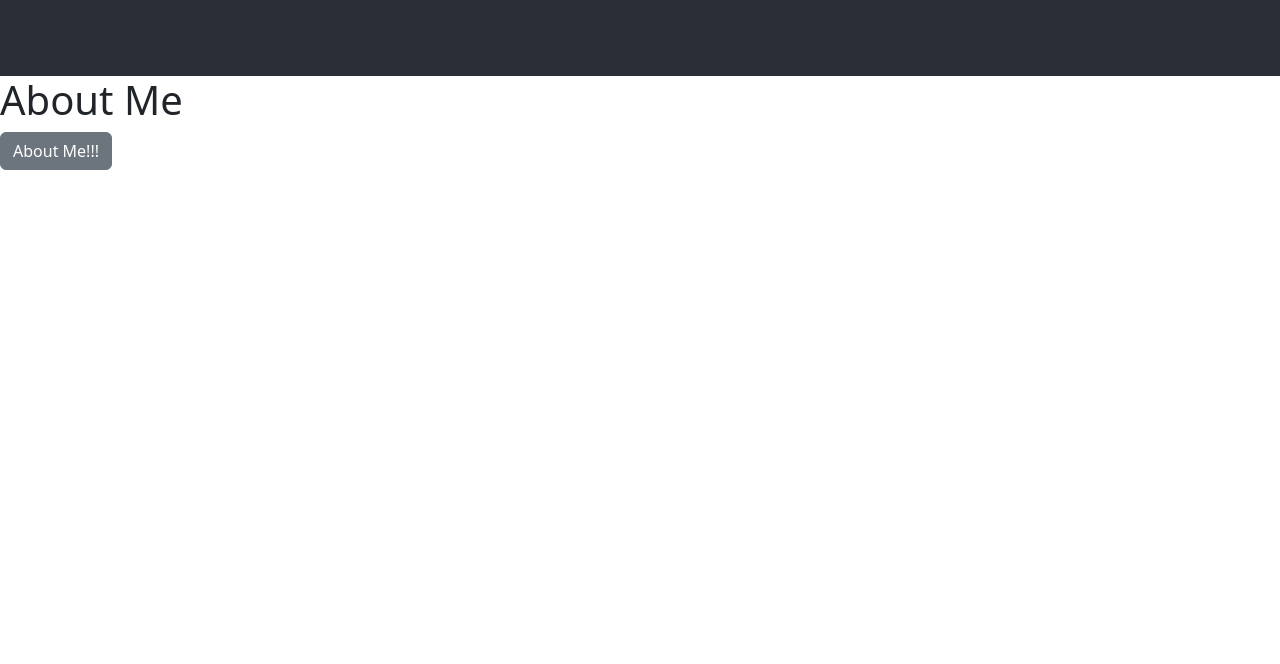
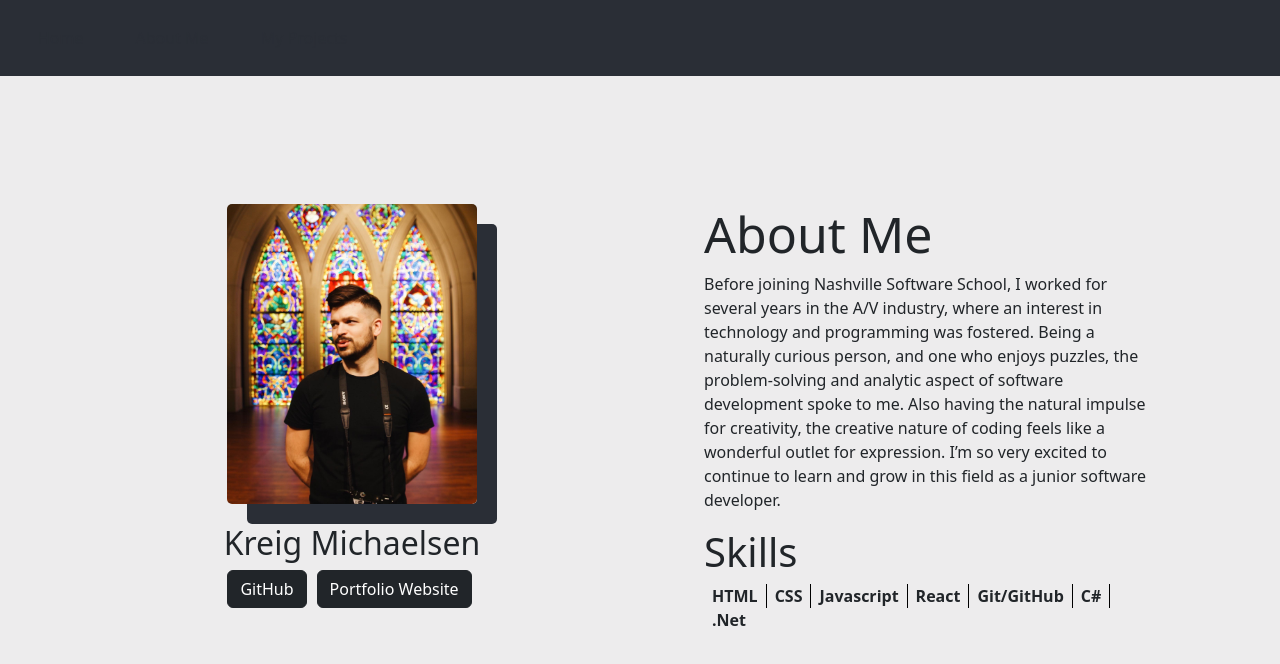
Before and after one commit to KreigMichaelsen/portfolio-website, a React (Create React App) app: page /portfolio-website/aboutMe in a window 1280 px wide. Shown: the top 664 px of the page. Built offline with nearby package versions, Linux system fonts and the light colour scheme.

Commit message:
Finished About Me and starting Projects

```diff
--- a/src/about/AboutMe.css
+++ b/src/about/AboutMe.css
@@ -0,0 +1,82 @@
+.aboutMePageContainer {
+    display: flex;
+    background-color: #edeced;
+    height: 100vh;
+    width: 100vw;
+
+}
+
+
+.aboutMeTextAndTitleContainer {
+    /* background-color: #edeced; */
+    /* background-color:blue; */
+    float: right;
+    width: 55%;
+    text-align: left;
+    padding-top: 10%;
+    padding-left: 10%;
+    padding-right: 10%;
+}
+
+.aboutMePictureAndLinksContainer {
+    /* background-color: yellow; */
+    float: left;
+    width: 45%;
+    padding-top: 10%;
+    padding-left: 10%;
+    text-align: center;
+    justify-content: center;
+}
+
+.aboutMeTitle {
+    font-size: 50px;
+}
+
+.aboutMePicture {
+    border-radius: 5px;
+    box-shadow:  20px 20px 0px #2A2E36;
+}
+
+.aboutMeName {
+    margin-top: 20px;
+
+}
+
+.githubButton {
+    margin-right: 10px;
+    /* background-color: #2A2E36;
+    color: white;
+    border-radius: 10px; */
+}
+
+.githubButton:hover {
+    transform: scale(1.1);
+}
+
+.websiteButton {
+    margin-right: 5px;
+    /* background-color: #2A2E36;
+    color: white;
+    border-radius: 10px; */
+}
+.websiteButton:hover {
+    transform: scale(1.1);
+}
+
+
+.skillsList {
+    list-style: none;
+    font-weight: bold;
+    float: left;
+    padding-left: 0;
+}
+
+.skillsList li{
+    display: inline-block;
+    padding: 0 0.5rem;
+
+}
+
+.skillsList li:not(:last-child){
+    border-right: 1px solid black;
+}
--- a/src/about/AboutMe.js
+++ b/src/about/AboutMe.js
@@ -1,13 +1,33 @@
 import { Button } from "reactstrap"
+import "./AboutMe.css"
 
 export const AboutMe = () => {
 	return (
 
         <div className="aboutMePageContainer">
+            <div className="aboutMePictureAndLinksContainer">
+            <img className="aboutMePicture" src="A89D5973-96C0-4EAE-8748-274104582D8C.JPG" width="250" height="300"></img>
+            <h2 className="aboutMeName">Kreig Michaelsen</h2>
+            <Button color="dark" className="githubButton" href="https://github.com/KreigMichaelsen" target="_blank">GitHub</Button>
+            <Button color="dark" className="websiteButton" href="https://kreigmichaelsen.github.io/portfolio-website/" target="_blank">Portfolio Website</Button>
+            </div>
 
-            <h1>About Me</h1>
+            <div className="aboutMeTextAndTitleContainer">
+            <h1 className="aboutMeTitle">About Me</h1>
+            <p>Before joining Nashville Software School, I worked for several years in the A/V industry, where an interest in technology and programming was fostered. Being a naturally curious person, and one who enjoys puzzles, the problem-solving and analytic aspect of software development spoke to me. Also having the natural impulse for creativity, the creative nature of coding feels like a wonderful outlet for expression. I’m so very excited to continue to learn and grow in this field as a junior software developer.
+            </p>
+            <h1>Skills</h1>
+            <ul className="skillsList">
+                <li>HTML</li>
+                <li>CSS</li>
+                <li>Javascript</li>
+                <li>React</li>
+                <li>Git/GitHub</li>
+                <li>C#</li>
+                <li>.Net</li>
 
-            <Button>About Me!!!</Button>
+            </ul>
+            </div>
 
         </div>
     )
--- a/src/projects/Projects.css
+++ b/src/projects/Projects.css
@@ -0,0 +1,18 @@
+
+.project1Container {
+    /* background-color: blue; */
+    text-align: center;
+}
+
+.project2Container {
+    /* background-color: yellow; */
+    text-align: center;
+}
+
+.project1GithubButton {
+    margin: 5px;
+}
+
+.project2GithubButton {
+    margin: 5px;
+}
--- a/src/projects/Projects.js
+++ b/src/projects/Projects.js
@@ -1,13 +1,37 @@
 import { Button } from "reactstrap"
+
+import "./Projects.css"
 
 export const Projects = () => {
 	return (
 
         <div className="projectPageContainer">
+            <h1 className="projectPageTitle">Projects</h1>
+            <br/>
 
-            <h1>Projects</h1>
 
-            <Button> Projects!!!</Button>
+            <div className="project1Container">
+            <h2>Good As Done</h2>
+            <img src="404image" width="500" height="281"/>
+            <br/>
+            <Button color="dark" className="project1GithubButton" href="https://github.com/KreigMichaelsen/Good-As-Done---NSS-Back-End-Capstone" target="_blank">GitHub</Button>
+
+            <p>Lorem ipsum dolor sit amet, consectetur adipiscing elit, sed do eiusmod tempor incididunt ut labore et dolore magna aliqua. Ut enim ad minim veniam, quis nostrud exercitation ullamco laboris nisi ut aliquip ex ea commodo consequat. Duis aute irure dolor in reprehenderit in vodluptate velit esse cillum dolore eu fugiat nulla pariatur. Excepteur sint occaecat cupidatat non proident, sunt in culpa qui officia deserunt mollit anim id est laborum.
+            </p>
+            </div>
+
+            <div className="project2Container">
+            <h2>Coffee Keep Up</h2>
+            <img src="404image" width="500" height="281"/>
+            <br/>
+            <Button color="dark" className="project1GithubButton" href="https://github.com/KreigMichaelsen/Coffee-Keep-Up---NSS-Front-End-Capstone" target="_blank">GitHub</Button>
+
+            <p>Lorem ipsum dolor sit amet, consectetur adipiscing elit, sed do eiusmod tempor incididunt ut labore et dolore magna aliqua. Ut enim ad minim veniam, quis nostrud exercitation ullamco laboris nisi ut aliquip ex ea commodo consequat. Duis aute irure dolor in reprehenderit in voluptate velit esse cillum dolore eu fugiat nulla pariatur. Excepteur sint occaecat cupidatat non proident, sunt in culpa qui officia deserunt mollit anim id est laborum.
+            </p>
+
+            </div>
+
+
 
         </div>
     )
```
Also changed, not shown: public/A89D5973-96C0-4EAE-8748-274104582D8C.JPG (added).
